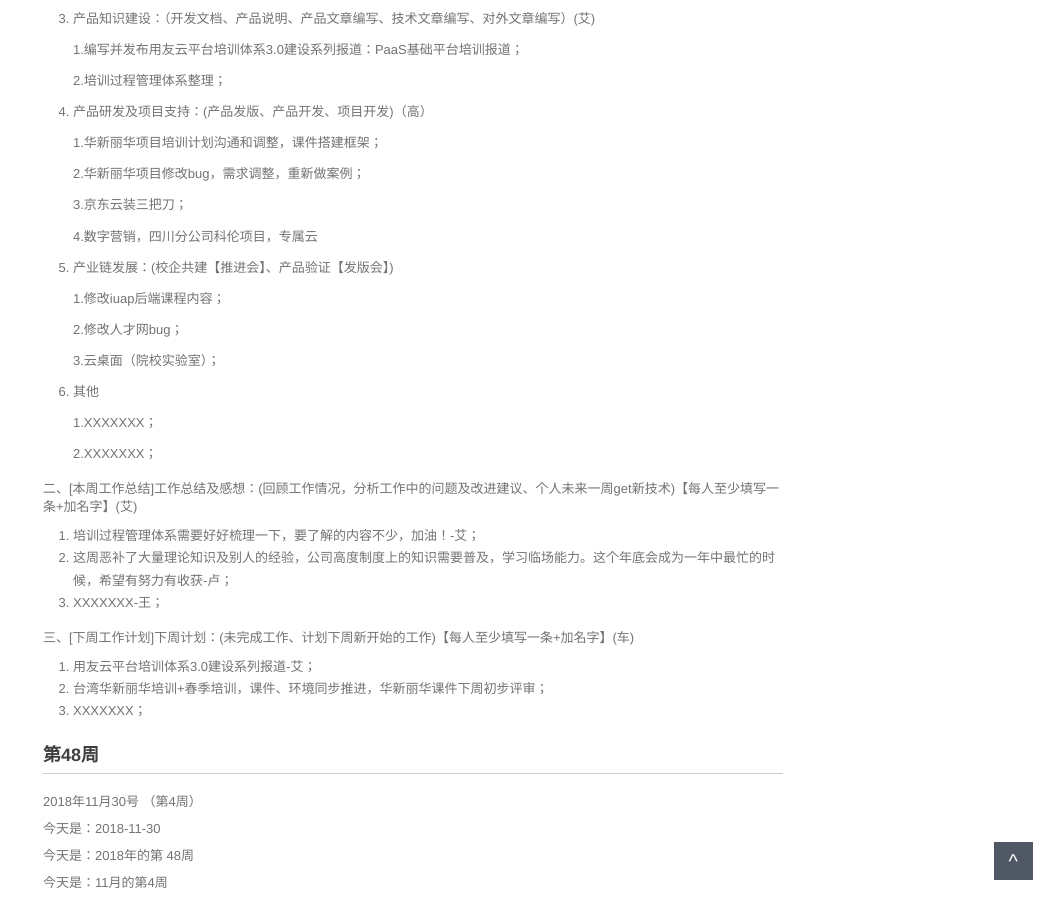
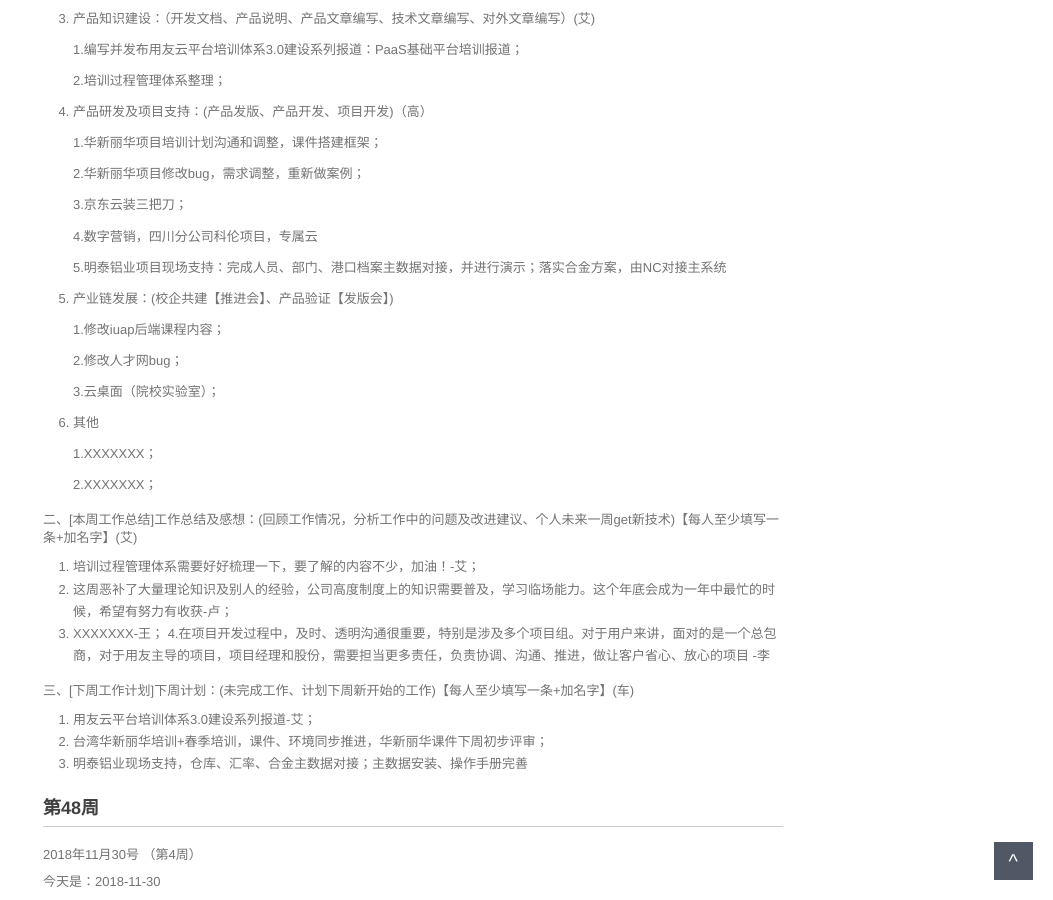
Before and after one commit to walllFlower/blog, a Jekyll site: the page built from _posts/2018-07-17-day_report_cxz.md, in a window 1280 px wide and 900 px high, scrolled down 799 px. Shown: the whole window, without its empty margins (227-1280 px from the left). Built offline with Jekyll 4.4.1, drawn with Linux system fonts in a browser that asks for light colours; comment, search, counter and statistics services are not loaded.

Commit message:
Update 2018-07-17-day_report_cxz.md
add by  lh

```diff
--- a/_posts/2018-07-17-day_report_cxz.md
+++ b/_posts/2018-07-17-day_report_cxz.md
@@ -56,6 +56,8 @@ categories: 技术运营工作周报
 
     4.数字营销，四川分公司科伦项目，专属云
 
+    5.明泰铝业项目现场支持：完成人员、部门、港口档案主数据对接，并进行演示；落实合金方案，由NC对接主系统
+
 5. 产业链发展：(校企共建【推进会】、产品验证【发版会】)
 
     1.修改iuap后端课程内容；
@@ -75,12 +77,13 @@ categories: 技术运营工作周报
 1. 培训过程管理体系需要好好梳理一下，要了解的内容不少，加油！-艾；
 2. 这周恶补了大量理论知识及别人的经验，公司高度制度上的知识需要普及，学习临场能力。这个年底会成为一年中最忙的时候，希望有努力有收获-卢；
 3. XXXXXXX-王；
+4.在项目开发过程中，及时、透明沟通很重要，特别是涉及多个项目组。对于用户来讲，面对的是一个总包商，对于用友主导的项目，项目经理和股份，需要担当更多责任，负责协调、沟通、推进，做让客户省心、放心的项目 -李
 
 三、[下周工作计划]下周计划：(未完成工作、计划下周新开始的工作)【每人至少填写一条+加名字】(车)
 
 1. 用友云平台培训体系3.0建设系列报道-艾；
 2. 台湾华新丽华培训+春季培训，课件、环境同步推进，华新丽华课件下周初步评审；
-3. XXXXXXX；
+3. 明泰铝业现场支持，仓库、汇率、合金主数据对接；主数据安装、操作手册完善
 
 
 
```
